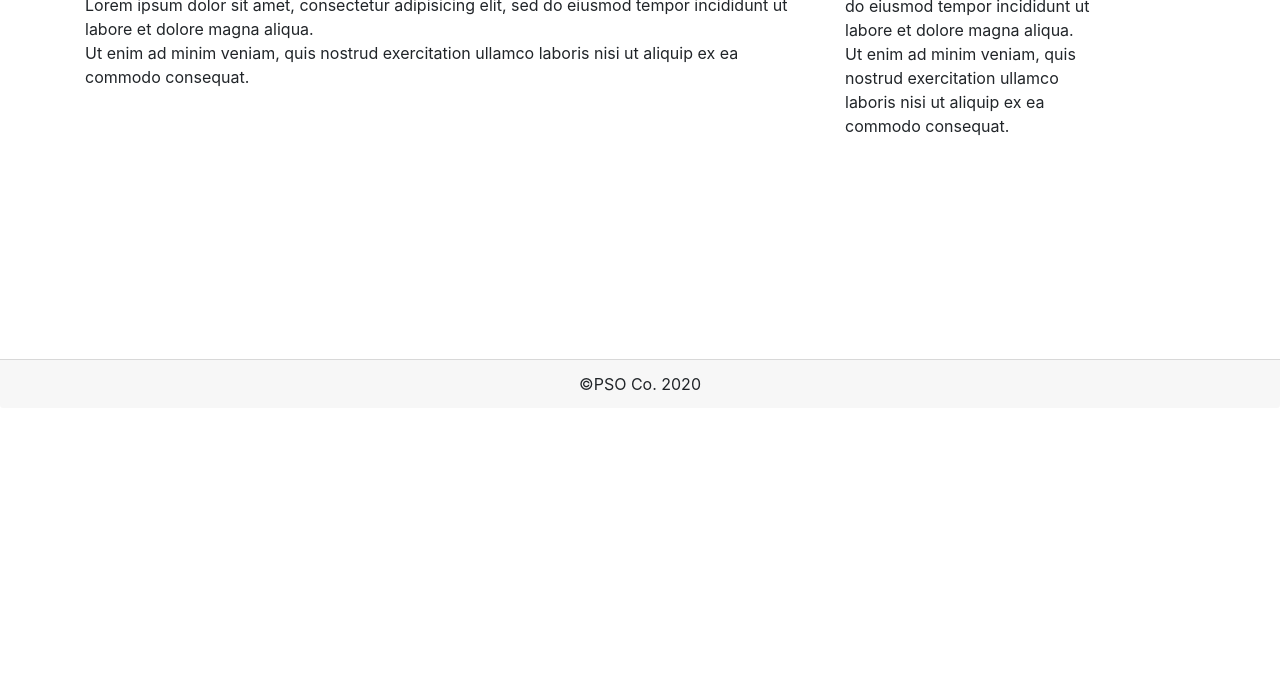
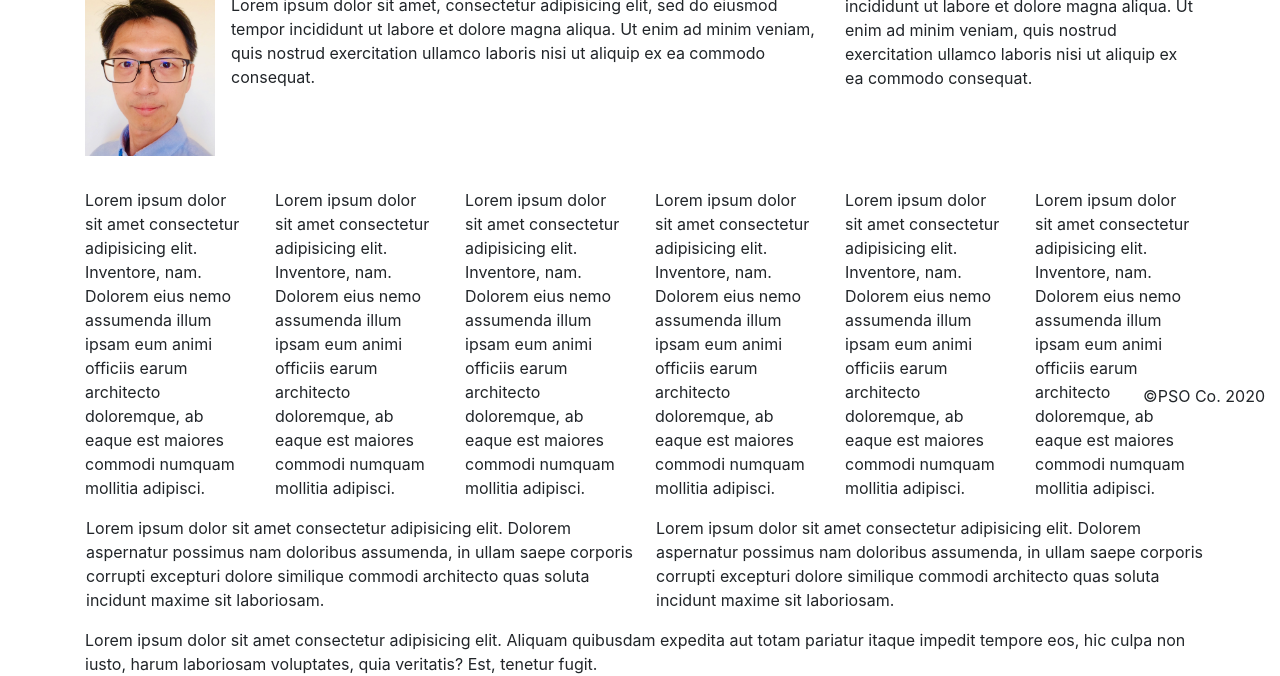
Before and after one commit to a1718367/BCS-w2-hmwk, a plain HTML site: page index.html in a window 1280 px wide. Shown: the part 392-1068 px from the top of the page. Before the commit the page ends 800 px from the top, so only its background shows below. Drawn offline with nearby package versions, Linux system fonts and the light colour scheme.

Commit message:
complete contact

```diff
--- a/index.html
+++ b/index.html
@@ -45,16 +45,65 @@
                 <div class="row">
                     <div class="col-8">
                     <h2>About Me</h2>
-                    Lorem ipsum dolor sit amet, consectetur adipisicing elit, sed do eiusmod tempor incididunt ut labore et dolore magna aliqua.<br>
-                    Ut enim ad minim veniam, quis nostrud exercitation ullamco laboris nisi ut aliquip ex ea commodo consequat.
+                    <img class="profile" src="img/profile.jpeg" alt="profile">
+                    <p>Lorem ipsum dolor sit amet, consectetur adipisicing elit, sed do eiusmod tempor incididunt ut labore et dolore magna aliqua.
+                    Ut enim ad minim veniam, quis nostrud exercitation ullamco laboris nisi ut aliquip ex ea commodo consequat.</p>
                     </div>
-                    <div class="col-3">
-                        Lorem ipsum dolor sit amet, consectetur adipisicing elit, sed do eiusmod tempor incididunt ut labore et dolore magna aliqua.<br>
+                    <div class="col-4">
+                        Lorem ipsum dolor sit amet, consectetur adipisicing elit, sed do eiusmod tempor incididunt ut labore et dolore magna aliqua.
                         Ut enim ad minim veniam, quis nostrud exercitation ullamco laboris nisi ut aliquip ex ea commodo consequat.
                     </div>
 
                 </div>
 
+                <div class="row">
+                    <div class="col-sm-6">
+                        <div class="row">
+                            <div class="col-4">
+                                Lorem ipsum dolor sit amet consectetur adipisicing elit. Inventore, nam. Dolorem eius nemo assumenda illum ipsam eum animi officiis earum architecto doloremque, ab eaque est maiores commodi numquam mollitia adipisci.
+                            </div>
+                            <div class="col-4">
+                                Lorem ipsum dolor sit amet consectetur adipisicing elit. Inventore, nam. Dolorem eius nemo assumenda illum ipsam eum animi officiis earum architecto doloremque, ab eaque est maiores commodi numquam mollitia adipisci.
+                            </div>
+                            <div class="col-4">
+                                Lorem ipsum dolor sit amet consectetur adipisicing elit. Inventore, nam. Dolorem eius nemo assumenda illum ipsam eum animi officiis earum architecto doloremque, ab eaque est maiores commodi numquam mollitia adipisci.
+                            </div>
+
+                            <div class="row" style="padding-left: 1em;">
+                                <div class="col-12">
+                                 Lorem ipsum dolor sit amet consectetur adipisicing elit. Dolorem aspernatur possimus nam doloribus assumenda, in ullam saepe corporis corrupti excepturi dolore similique commodi architecto quas soluta incidunt maxime sit laboriosam.
+                                </div>
+                            </div>
+                        </div>
+                    </div>
+
+                    <div class="col-sm-6">
+                        <div class="row">
+                            <div class="col-4">
+                                Lorem ipsum dolor sit amet consectetur adipisicing elit. Inventore, nam. Dolorem eius nemo assumenda illum ipsam eum animi officiis earum architecto doloremque, ab eaque est maiores commodi numquam mollitia adipisci.
+                            </div>
+                            <div class="col-4">
+                                Lorem ipsum dolor sit amet consectetur adipisicing elit. Inventore, nam. Dolorem eius nemo assumenda illum ipsam eum animi officiis earum architecto doloremque, ab eaque est maiores commodi numquam mollitia adipisci.
+                            </div>
+                            <div class="col-4">
+                                Lorem ipsum dolor sit amet consectetur adipisicing elit. Inventore, nam. Dolorem eius nemo assumenda illum ipsam eum animi officiis earum architecto doloremque, ab eaque est maiores commodi numquam mollitia adipisci.
+                            </div>
+
+                            <div class="row" style="padding-left: 1em;">
+                                <div class="col-12">
+                                 Lorem ipsum dolor sit amet consectetur adipisicing elit. Dolorem aspernatur possimus nam doloribus assumenda, in ullam saepe corporis corrupti excepturi dolore similique commodi architecto quas soluta incidunt maxime sit laboriosam.
+                                </div>
+                        </div>
+                    </div>
+                </div>
+                </div>
+
+                <div class="row">
+                    <div class="col-12">
+                        Lorem ipsum dolor sit amet consectetur adipisicing elit. Aliquam quibusdam expedita aut totam pariatur itaque impedit tempore eos, hic culpa non iusto, harum laboriosam voluptates, quia veritatis? Est, tenetur fugit.
+                    </div>
+                </div>
+            </div>
 
 
         </main>
@@ -62,8 +111,12 @@
 
 </body>
 
-<footer class="card-footer d-flex justify-content-center">
-    &copy;PSO Co. 2020
+<footer class="container-fluid">
+    <div class="clearfix">
+        <span class="float-right">&copy;PSO Co. 2020</span>
+
+    </div>
+
 </footer>
 
 </html>
--- a/style.css
+++ b/style.css
@@ -34,10 +34,24 @@ h1.display-4{
 }
 
 footer{
-    position: fixed;
+    position:fixed;
     bottom: 0;
     width: 100%;
+    text-align: right;
 
+}
+div.row{
+    margin-top: 1em;
+}
+.profile{
+    max-width: 20%;
+    float: left;
+    padding-right: 1em;
+}
+@media screen and (max-width:768px){
+    .profile{
+        max-width: 100%;
+    }
 }
 
 /*contact*/
```
Also changed, not shown: contacts.html (+24 -4 lines), portfolio.html (+5 -2 lines), img/profile.jpeg (added), 1 other file.
